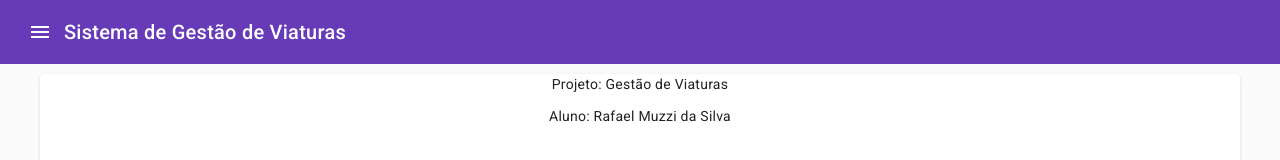
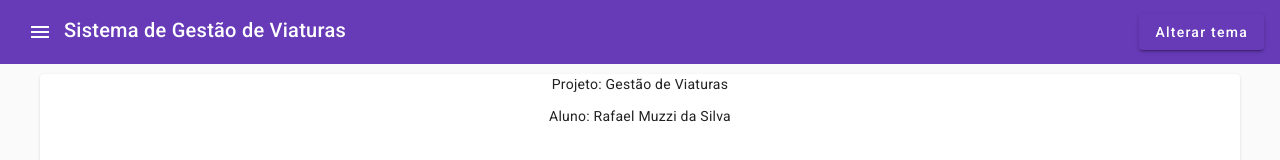
Before and after one commit to Rafael-M1/gestao-viaturas, an Angular app in the folder gestao-viaturas-app/: page / in a window 1280 px wide. Shown: the top 160 px of the page. Built offline with nearby package versions, Linux system fonts and the light colour scheme.

Commit message:
Transferir dados, por meio de serviços, entre componentes que não estão diretamente relacionados.

```diff
--- a/gestao-viaturas-app/package.json
+++ b/gestao-viaturas-app/package.json
@@ -20,6 +20,7 @@
     "@angular/platform-browser": "^16.2.0",
     "@angular/platform-browser-dynamic": "^16.2.0",
     "@angular/router": "^16.2.0",
+    "json-server": "^0.17.4",
     "rxjs": "~7.8.0",
     "tslib": "^2.3.0",
     "zone.js": "~0.13.0"
--- a/gestao-viaturas-app/src/app/botao-componente/botao-componente.component.html
+++ b/gestao-viaturas-app/src/app/botao-componente/botao-componente.component.html
@@ -4,6 +4,8 @@
   (click)="onClickBotao()"
   [attr.type]="tipo"
   [disabled]="desabilitado ? 'true' : null"
+  [style.background-color]= "currentTheme == 'black' ? desabilitado == true ? 'grey' : currentTheme : ''"
+  [style.color]="currentTheme == 'black' ? 'white' : ''"
 >
   {{ rotulo }}
 </button>
--- a/gestao-viaturas-app/src/app/botao-componente/botao-componente.component.ts
+++ b/gestao-viaturas-app/src/app/botao-componente/botao-componente.component.ts
@@ -1,7 +1,9 @@
-import {Component, EventEmitter, Input, Output} from '@angular/core';
+import {Component, EventEmitter, Input, OnDestroy, OnInit, Output} from '@angular/core';
 import {MatIconModule} from '@angular/material/icon';
 import {MatTooltipModule} from '@angular/material/tooltip';
 import {MatButtonModule} from '@angular/material/button';
+import { ThemeService } from '../theme.service';
+import { Subscription } from 'rxjs';
 
 @Component({
   selector: 'app-botao-componente',
@@ -10,12 +12,28 @@ import {MatButtonModule} from '@angular/material/button';
   standalone: true,
   imports: [MatButtonModule, MatTooltipModule, MatIconModule]
 })
-export class BotaoComponenteComponent {
+export class BotaoComponenteComponent implements OnInit, OnDestroy {
   @Input() rotulo: string = "Botão";
   @Input() color: string = "primary";
   @Input() tipo: string = 'button';
   @Input() desabilitado!: boolean;
   @Output() botaoClicado = new EventEmitter<void>();
+  currentTheme!: string;
+  themeSubscription!: Subscription;
+
+  constructor(private themeService: ThemeService) {}
+
+  ngOnInit(): void {
+    this.themeSubscription = this.themeService.currentTheme$.subscribe((theme) => {
+      this.currentTheme = theme;
+    });
+  }
+
+  ngOnDestroy(): void {
+    if (this.themeSubscription) {
+      this.themeSubscription.unsubscribe();
+    }
+  }
 
   onClickBotao() {
     this.botaoClicado.emit();
--- a/gestao-viaturas-app/src/app/sidebar-componente/sidebar-componente.component.html
+++ b/gestao-viaturas-app/src/app/sidebar-componente/sidebar-componente.component.html
@@ -3,7 +3,10 @@
     <button mat-icon-button (click)="snav.toggle()">
       <mat-icon>menu</mat-icon>
     </button>
-    <h1 class="example-app-name">Sistema de Gestão de Viaturas</h1>
+    <div style="display: flex; width: 100%; justify-content: space-between;">
+      <h1 class="example-app-name">Sistema de Gestão de Viaturas</h1>
+      <app-botao-componente rotulo="Alterar tema" (botaoClicado)="onClickBotaoAlterarTema()"></app-botao-componente>
+    </div>
   </mat-toolbar>
 
   <mat-sidenav-container class="example-sidenav-container">
--- a/gestao-viaturas-app/src/app/sidebar-componente/sidebar-componente.component.ts
+++ b/gestao-viaturas-app/src/app/sidebar-componente/sidebar-componente.component.ts
@@ -7,6 +7,8 @@ import { MatButtonModule } from '@angular/material/button';
 import { MatToolbarModule } from '@angular/material/toolbar';
 import { NgFor } from '@angular/common';
 import { RouterModule } from '@angular/router';
+import { BotaoComponenteComponent } from "../botao-componente/botao-componente.component";
+import { ThemeService } from '../theme.service';
 
 @Component({
     selector: 'app-sidebar-componente',
@@ -21,7 +23,8 @@ import { RouterModule } from '@angular/router';
         MatListModule,
         NgFor,
         RouterModule,
-  ],
+        BotaoComponenteComponent
+    ]
 })
 export class SidebarComponenteComponent implements OnDestroy {
   mobileQuery: MediaQueryList;
@@ -34,10 +37,18 @@ export class SidebarComponenteComponent implements OnDestroy {
 
   private _mobileQueryListener: () => void;
 
-  constructor(changeDetectorRef: ChangeDetectorRef, media: MediaMatcher) {
+  constructor(changeDetectorRef: ChangeDetectorRef, media: MediaMatcher, private themeService: ThemeService) {
     this.mobileQuery = media.matchMedia('(max-width: 600px)');
     this._mobileQueryListener = () => changeDetectorRef.detectChanges();
     this.mobileQuery.addListener(this._mobileQueryListener);
+  }
+  onClickBotaoAlterarTema() {
+    let corAtual = this.themeService.getCurrentTheme();
+    if (corAtual == "") {
+      this.themeService.setTheme("black");
+    } else {
+      this.themeService.setTheme("");
+    }
   }
 
   ngOnDestroy(): void {
--- /dev/null
+++ b/gestao-viaturas-app/src/app/theme.service.ts
@@ -0,0 +1,18 @@
+import { Injectable } from '@angular/core';
+import { BehaviorSubject, Observable } from 'rxjs';
+
+@Injectable({
+  providedIn: 'root',
+})
+export class ThemeService {
+  private currentTheme = new BehaviorSubject<string>("");
+  currentTheme$: Observable<string> = this.currentTheme.asObservable();
+
+  setTheme(theme: string): void {
+    this.currentTheme.next(theme);
+  }
+
+  getCurrentTheme(): string {
+    return this.currentTheme.value;
+  }
+}
```
Also changed, not shown: 1 other file (tests, documents, lock files or other folders). Lines whose indentation alone changed are shown as unchanged.
